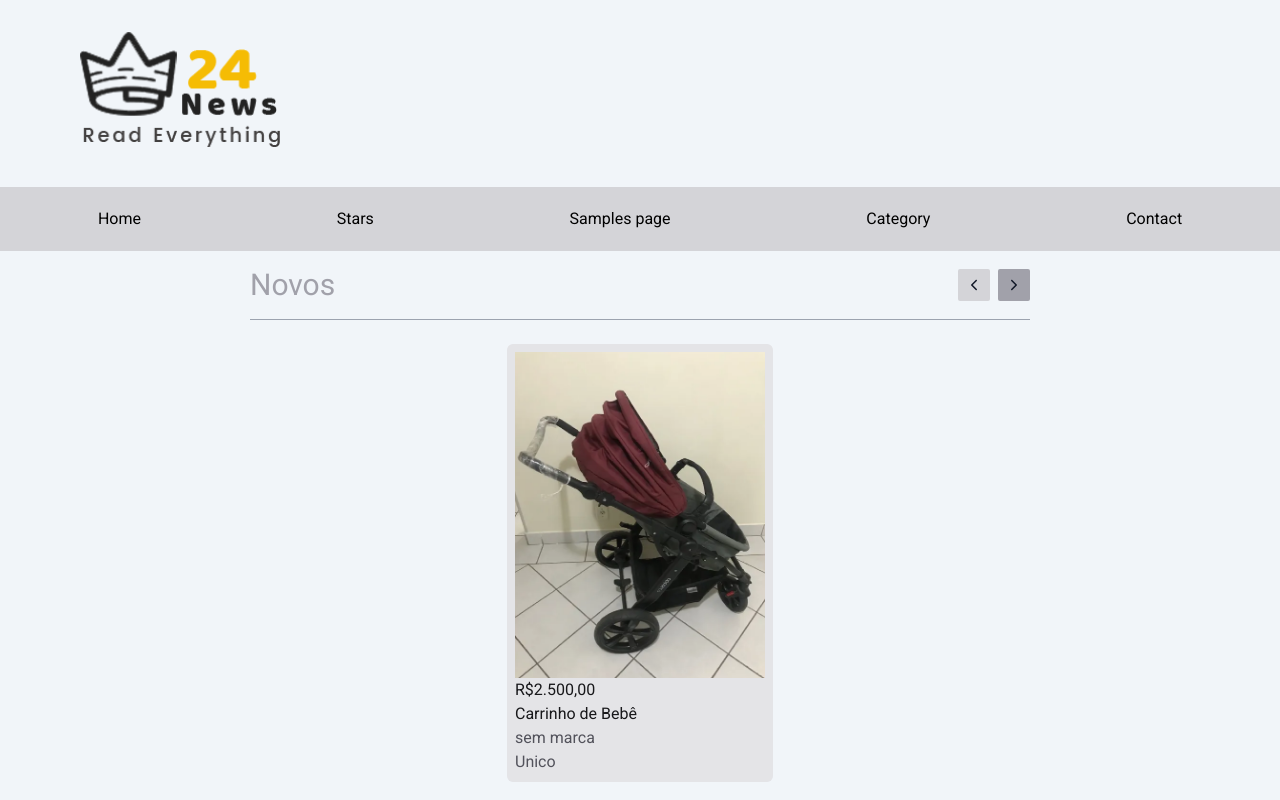
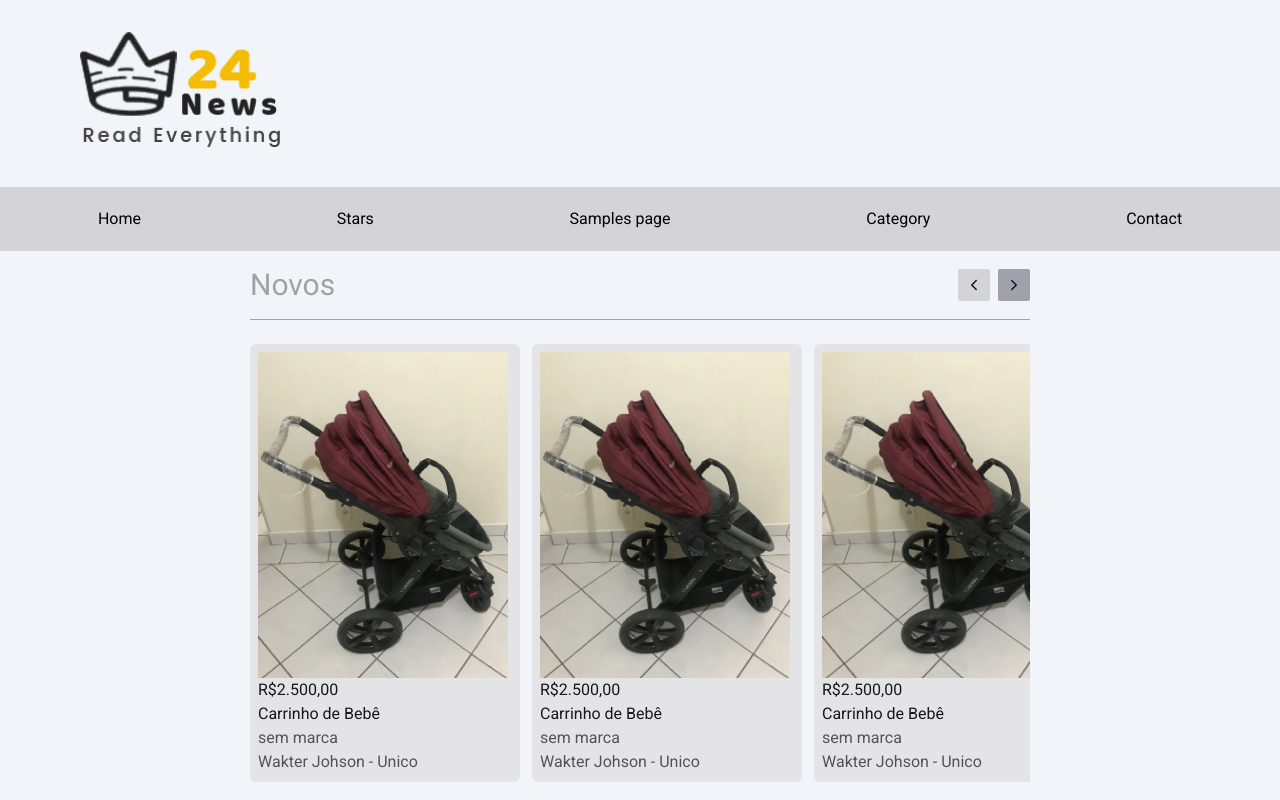
Before and after one commit to adventureandre/desapega-vendas, a Next.js app: page / in a window 1280 px wide. Built offline with nearby package versions, Linux system fonts and the light colour scheme.

Commit message:
creating carousel

```diff
--- a/package.json
+++ b/package.json
@@ -11,6 +11,7 @@
   "dependencies": {
     "@prisma/client": "^5.15.0",
     "@t3-oss/env-nextjs": "^0.10.1",
+    "framer-motion": "^11.3.4",
     "next": "14.2.4",
     "react": "^18.3.1",
     "react-dom": "^18.3.1",
--- a/src/app/(store)/(home)/page.tsx
+++ b/src/app/(store)/(home)/page.tsx
@@ -1,15 +1,49 @@
+'use client'
 import Image from 'next/image'
 import logo from '@/images/logo.png'
 import carrinhoDeBb from '@/images/carinho-de-bb.png'
 import { IoIosArrowBack, IoIosArrowForward } from 'react-icons/io'
+import { motion, useAnimation } from 'framer-motion'
+import { useEffect, useRef, useState } from 'react'
 
 export default function Home() {
+  const carousel = useRef<HTMLDivElement>(null)
+  const itemRef = useRef<HTMLDivElement>(null)
+
+  const [width, setWidth] = useState(0)
+  const [currentX, setCurrentX] = useState(0)
+  const [valueItemRef, setValueItemRef] = useState(0)
+
+  const controls = useAnimation()
+
+  const handlePrev = () => {
+    setCurrentX((prev) => Math.min(prev + valueItemRef, 0))
+  }
+
+  const handleNext = () => {
+    setCurrentX((prev) => Math.max(prev - valueItemRef, -width))
+  }
+
+  useEffect(() => {
+    controls.start({ x: currentX, transition: { duration: 0.8 } })
+  }, [currentX, controls])
+
+  useEffect(() => {
+    if (carousel.current) {
+      setWidth(carousel.current?.scrollWidth - carousel.current?.offsetWidth)
+    }
+
+    if (itemRef.current) {
+      setValueItemRef(itemRef.current?.offsetWidth)
+    }
+  }, [])
+
   return (
     <>
       <header className="flex justify-between flex-col gap-2">
         <div className="py-8 px-20">
           <h1 className="text-zero">Desapega Vendas</h1>
-          <Image src={logo} alt="Logo" width={200} height={50} />
+          <Image src={logo} alt="Logo" width={200} />
         </div>
         <nav className="w-full h-16 bg-zinc-300">
           <ul className="flex justify-around items-center h-full">
@@ -63,12 +97,14 @@ export default function Home() {
               <h2 className="text-3xl text-zinc-400">Novos</h2>
               <div className="flex gap-2 ">
                 <button
+                  onClick={handlePrev}
                   className="bg-zinc-300 text-gray-900 rounded-sm p-2 hover:bg-gray-500 hover:text-gray-200"
                   aria-label="Previous"
                 >
                   <IoIosArrowBack />
                 </button>
                 <button
+                  onClick={handleNext}
                   className="bg-zinc-400 text-gray-900 rounded-sm p-2 hover:bg-gray-600 hover:text-gray-200"
                   aria-label="Next"
                 >
@@ -78,8 +114,24 @@ export default function Home() {
             </div>
           </div>
 
-          <div className="  flex gap-3 flex-wrap justify-center">
-            <article className="p-2 rounded-md bg-zinc-200">
+          <div className="  flex flex-wrap justify-center">
+            <motion.div
+              ref={carousel}
+              className="carousel  overflow-hidden"
+              whileTap={{ cursor: 'grabbing' }}
+            >
+              <motion.div
+                className=" inner flex gap-3"
+                drag="x"
+                dragConstraints={{ right: 0, left: -width }}
+                initial={{ x: 0 }}
+                animate={controls}
+                transition={{ duration: 0.8 }}
+              >
+                <article
+                  ref={itemRef}
+                  className="p-2 rounded-md bg-zinc-200 min-h-[350px] min-w-[270px]"
+                >
                   <Image
                     className="w-[250px] h-[326px]"
                     src={carrinhoDeBb}
@@ -91,9 +143,118 @@ export default function Home() {
                     Carrinho de Bebê
                   </h3>
                   <p className="text-zinc-600">sem marca</p>
-              <p className="text-zinc-600">Unico</p>
+                  <p className="text-zinc-600">Wakter Johson - Unico</p>
                 </article>
 
+                <article
+                  ref={itemRef}
+                  className="p-2 rounded-md bg-zinc-200 min-h-[350px] min-w-[270px]"
+                >
+                  <Image
+                    className="w-[250px] h-[326px]"
+                    src={carrinhoDeBb}
+                    alt=""
+                    width={450}
+                  />
+                  <span className="text-zinc-900">R$2.500,00</span>
+                  <h3 className="text-md text-zinc-900 text-left">
+                    Carrinho de Bebê
+                  </h3>
+                  <p className="text-zinc-600">sem marca</p>
+                  <p className="text-zinc-600">Wakter Johson - Unico</p>
+                </article>
+
+                <article
+                  ref={itemRef}
+                  className="p-2 rounded-md bg-zinc-200 min-h-[350px] min-w-[270px]"
+                >
+                  <Image
+                    className="w-[250px] h-[326px]"
+                    src={carrinhoDeBb}
+                    alt=""
+                    width={450}
+                  />
+                  <span className="text-zinc-900">R$2.500,00</span>
+                  <h3 className="text-md text-zinc-900 text-left">
+                    Carrinho de Bebê
+                  </h3>
+                  <p className="text-zinc-600">sem marca</p>
+                  <p className="text-zinc-600">Wakter Johson - Unico</p>
+                </article>
+
+                <article
+                  ref={itemRef}
+                  className="p-2 rounded-md bg-zinc-200 min-h-[350px] min-w-[270px]"
+                >
+                  <Image
+                    className="w-[250px] h-[326px]"
+                    src={carrinhoDeBb}
+                    alt=""
+                    width={450}
+                  />
+                  <span className="text-zinc-900">R$2.500,00</span>
+                  <h3 className="text-md text-zinc-900 text-left">
+                    Carrinho de Bebê
+                  </h3>
+                  <p className="text-zinc-600">sem marca</p>
+                  <p className="text-zinc-600">Wakter Johson - Unico</p>
+                </article>
+
+                <article
+                  ref={itemRef}
+                  className="p-2 rounded-md bg-zinc-200 min-h-[350px] min-w-[270px]"
+                >
+                  <Image
+                    className="w-[250px] h-[326px]"
+                    src={carrinhoDeBb}
+                    alt=""
+                    width={450}
+                  />
+                  <span className="text-zinc-900">R$2.500,00</span>
+                  <h3 className="text-md text-zinc-900 text-left">
+                    Carrinho de Bebê
+                  </h3>
+                  <p className="text-zinc-600">sem marca</p>
+                  <p className="text-zinc-600">Wakter Johson - Unico</p>
+                </article>
+
+                <article
+                  ref={itemRef}
+                  className="p-2 rounded-md bg-zinc-200 min-h-[350px] min-w-[270px]"
+                >
+                  <Image
+                    className="w-[250px] h-[326px]"
+                    src={carrinhoDeBb}
+                    alt=""
+                    width={450}
+                  />
+                  <span className="text-zinc-900">R$2.500,00</span>
+                  <h3 className="text-md text-zinc-900 text-left">
+                    Carrinho de Bebê
+                  </h3>
+                  <p className="text-zinc-600">sem marca</p>
+                  <p className="text-zinc-600">Wakter Johson - Unico</p>
+                </article>
+
+                <article
+                  ref={itemRef}
+                  className="p-2 rounded-md bg-zinc-200 min-h-[350px] min-w-[270px]"
+                >
+                  <Image
+                    className="w-[250px] h-[326px]"
+                    src={carrinhoDeBb}
+                    alt=""
+                    width={450}
+                  />
+                  <span className="text-zinc-900">R$2.500,00</span>
+                  <h3 className="text-md text-zinc-900 text-left">
+                    Carrinho de Bebê
+                  </h3>
+                  <p className="text-zinc-600">sem marca</p>
+                  <p className="text-zinc-600">Wakter Johson - Unico</p>
+                </article>
+              </motion.div>
+            </motion.div>
           </div>
         </section>
       </main>
```
Also changed, not shown: 1 other file (tests, documents, lock files or other folders). Lines whose indentation alone changed are shown as unchanged.
